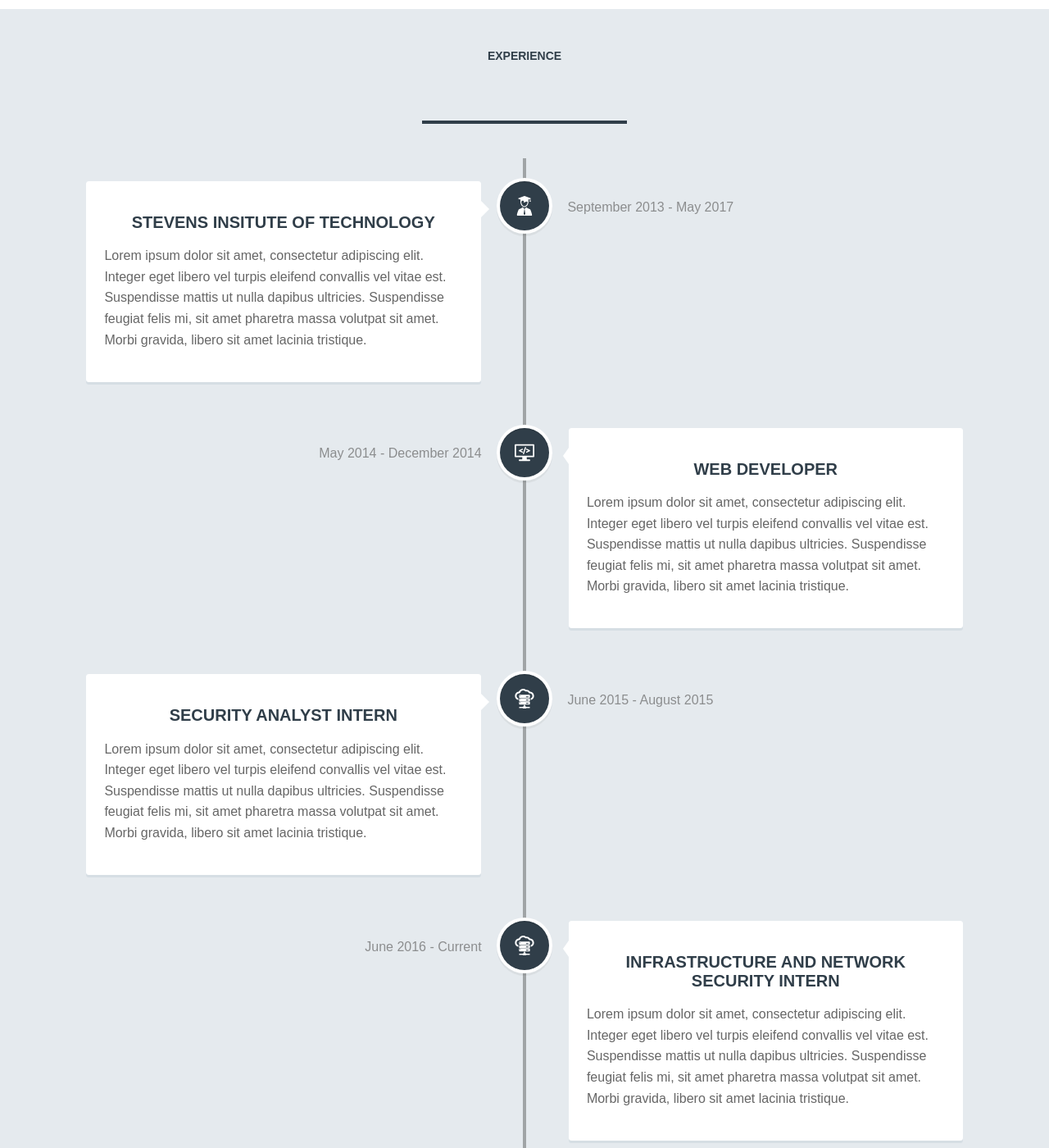
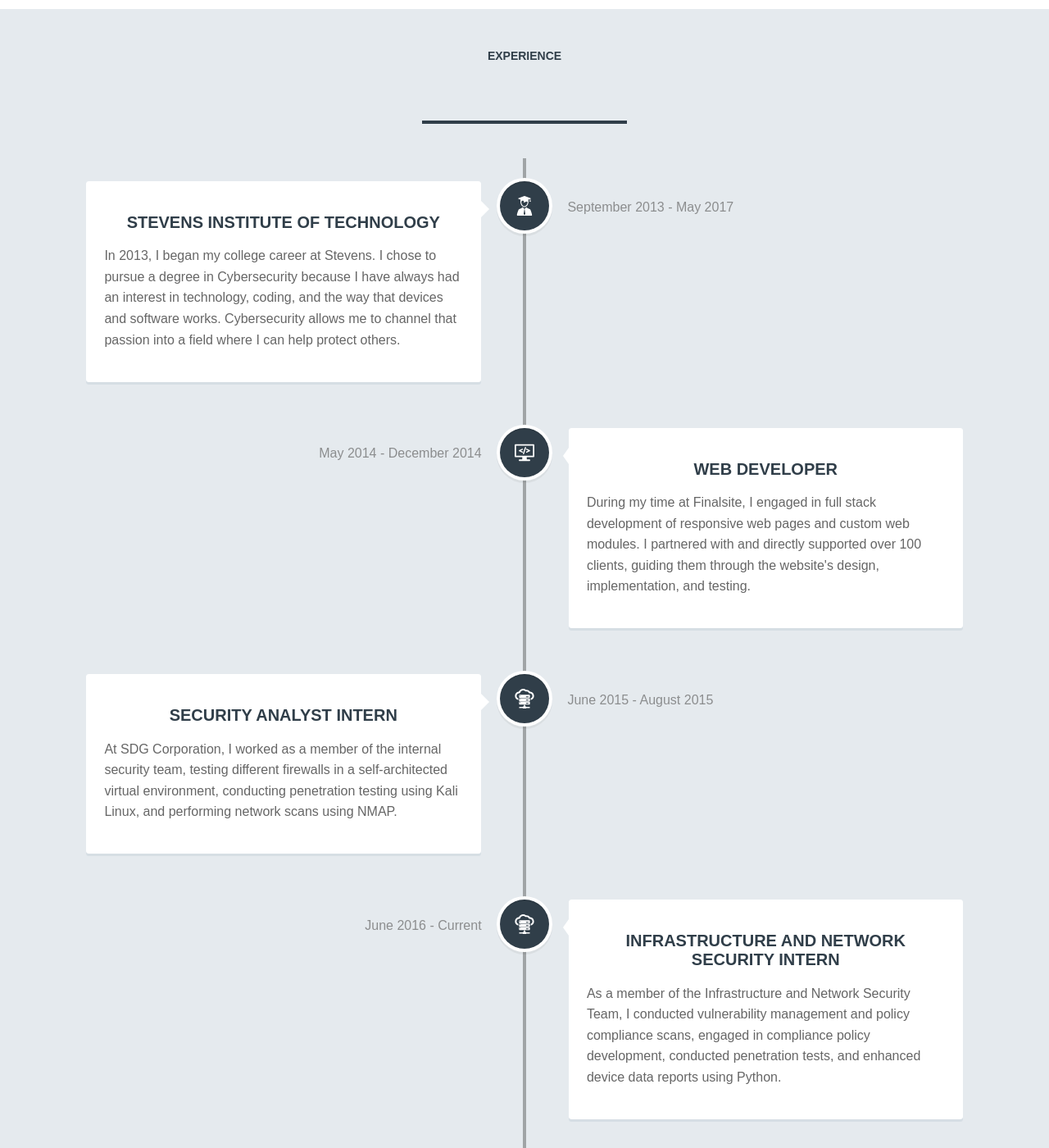
Before and after one commit to nickm221/nickmassa.com, a Jekyll site: the page built from index.html, in a window 1280 px wide and 1400 px high, scrolled down 1177 px. Shown: the whole window at 82% size. Built offline with Jekyll 4.4.1, drawn with Linux system fonts in a browser that asks for light colours; nearby versions of some CDN libraries; Markdown is read by kramdown in place of the engine named in the settings; some of the changed text lies outside the part shown.

Commit message:
Update history.html

```diff
--- a/_includes/history.html
+++ b/_includes/history.html
@@ -9,9 +9,8 @@
         <img src="../assets/img/college.svg" alt="Picture"/>
       </div><!-- cd-timeline-img-->
       <div class="cd-timeline-content">
-        <h2 class="story-heading">Stevens Insitute of Technology</h2>
-        <!-- Accepted to Stevens for 5 year masters  -->
-        <P>Lorem ipsum dolor sit amet, consectetur adipiscing elit. Integer eget libero vel turpis eleifend convallis vel vitae est. Suspendisse mattis ut nulla dapibus ultricies. Suspendisse feugiat felis mi, sit amet pharetra massa volutpat sit amet. Morbi gravida, libero sit amet lacinia tristique.</P>
+        <h2 class="story-heading">Stevens Institute of Technology</h2>
+        <P>In 2013, I began my college career at Stevens. I chose to pursue a degree in Cybersecurity because I have always had an interest in technology, coding, and the way that devices and software works. Cybersecurity allows me to channel that passion into a field where I can help protect others.</P>
         <span class="cd-date">September 2013 - May 2017</span>
       </div><!-- cd-timeline-content--><!-- cd-timeline-block-->
     </div>
@@ -22,7 +21,7 @@
       <div class="cd-timeline-content">
         <h2>Web Developer</h2>
         <!--  at Finalsite Developed Websites from scratch, supported clients, etc. -->
-        <p>Lorem ipsum dolor sit amet, consectetur adipiscing elit. Integer eget libero vel turpis eleifend convallis vel vitae est. Suspendisse mattis ut nulla dapibus ultricies. Suspendisse feugiat felis mi, sit amet pharetra massa volutpat sit amet. Morbi gravida, libero sit amet lacinia tristique.</p>
+        <p>During my time at Finalsite, I engaged in full stack development of responsive web pages and custom web modules.  I partnered with and directly supported over 100 clients, guiding them through the website's design, implementation, and testing.     </p>
         <span class="cd-date">May 2014 - December 2014</span>
       </div><!-- cd-timeline-content--><!-- cd-timeline-block-->
     </div>
@@ -32,7 +31,7 @@
         <div class="cd-timeline-content">
           <h2>Security Analyst Intern</h2>
           <!-- at SDG Corporation -->
-          <p> Lorem ipsum dolor sit amet, consectetur adipiscing elit. Integer eget libero vel turpis eleifend convallis vel vitae est. Suspendisse mattis ut nulla dapibus ultricies. Suspendisse feugiat felis mi, sit amet pharetra massa volutpat sit amet. Morbi gravida, libero sit amet lacinia tristique.</p>
+          <p>At SDG Corporation, I worked as a member of the internal security team, testing different firewalls in a self-architected virtual environment, conducting penetration testing using Kali Linux, and performing network scans using NMAP.  </p>
           <span class="cd-date">June 2015 - August 2015</span>
         </div><!-- cd-timeline-content--><!-- cd-timeline-block-->
       </div>
@@ -42,7 +41,7 @@
         </div><!-- cd-timeline-img-->
         <div class="cd-timeline-content">
           <h2>Infrastructure and Network Security Intern</h2>
-          <p>Lorem ipsum dolor sit amet, consectetur adipiscing elit. Integer eget libero vel turpis eleifend convallis vel vitae est. Suspendisse mattis ut nulla dapibus ultricies. Suspendisse feugiat felis mi, sit amet pharetra massa volutpat sit amet. Morbi gravida, libero sit amet lacinia tristique.</p>
+          <p>As a member of the Infrastructure and Network Security Team, I conducted vulnerability management and policy compliance scans, engaged in compliance policy development, conducted penetration tests, and enhanced device data reports using Python.</p>
           <span class="cd-date">June 2016 - Current</span>
         </div><!-- cd-timeline-content--><!-- cd-timeline-block-->
       </div>
@@ -52,7 +51,7 @@
         </div><!-- cd-timeline-img-->
         <div class="cd-timeline-content">
           <h2>Graduate with Bachelor's and Master's degrees from Stevens</h2>
-          <p>Lorem ipsum dolor sit amet, consectetur adipiscing elit. Integer eget libero vel turpis eleifend convallis vel vitae est. Suspendisse mattis ut nulla dapibus ultricies. Suspendisse feugiat felis mi, sit amet pharetra massa volutpat sit amet. Morbi gravida, libero sit amet lacinia tristique.</p>
+          <p>I will be graduating from Stevens Institute of Technology in May 2017 with a bachelor's degree in Cybersecurity and a master's degree in Computer Science.  I completed my undergraduate degree in 3 years, and then used my fourth year at Stevens to continue my education and complete my Master's degree.</p>
           <span class="cd-date">May 2017</span>
         </div><!-- cd-timeline-content--><!-- cd-timeline-block-->
         <div class="cd-timeline-block">
```
